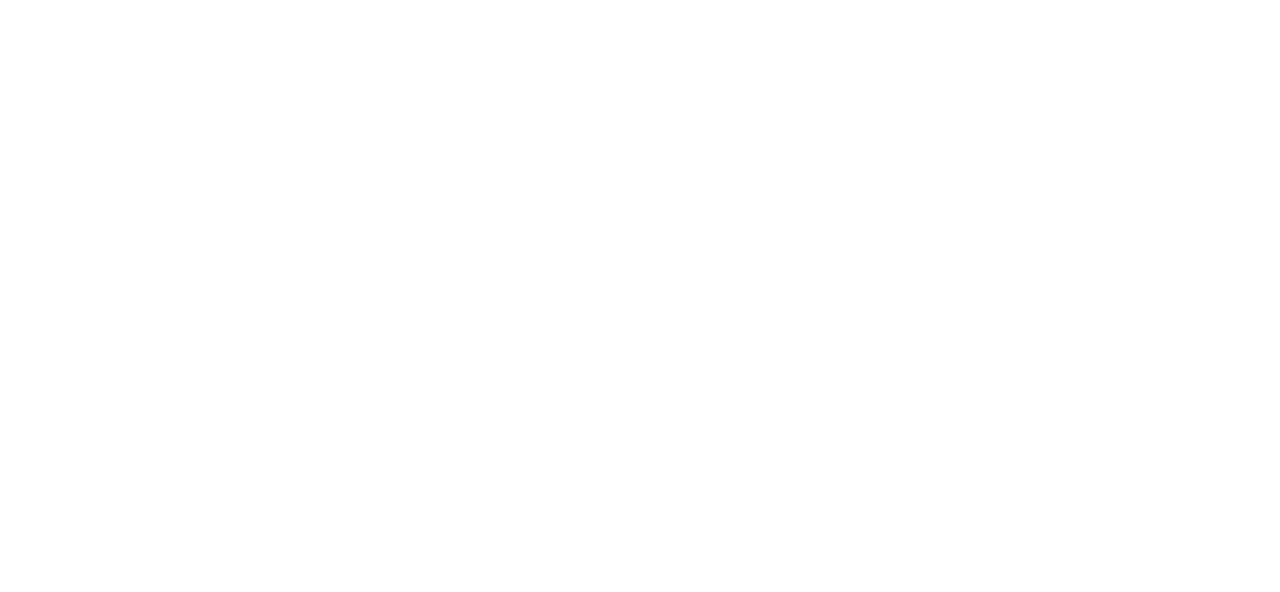
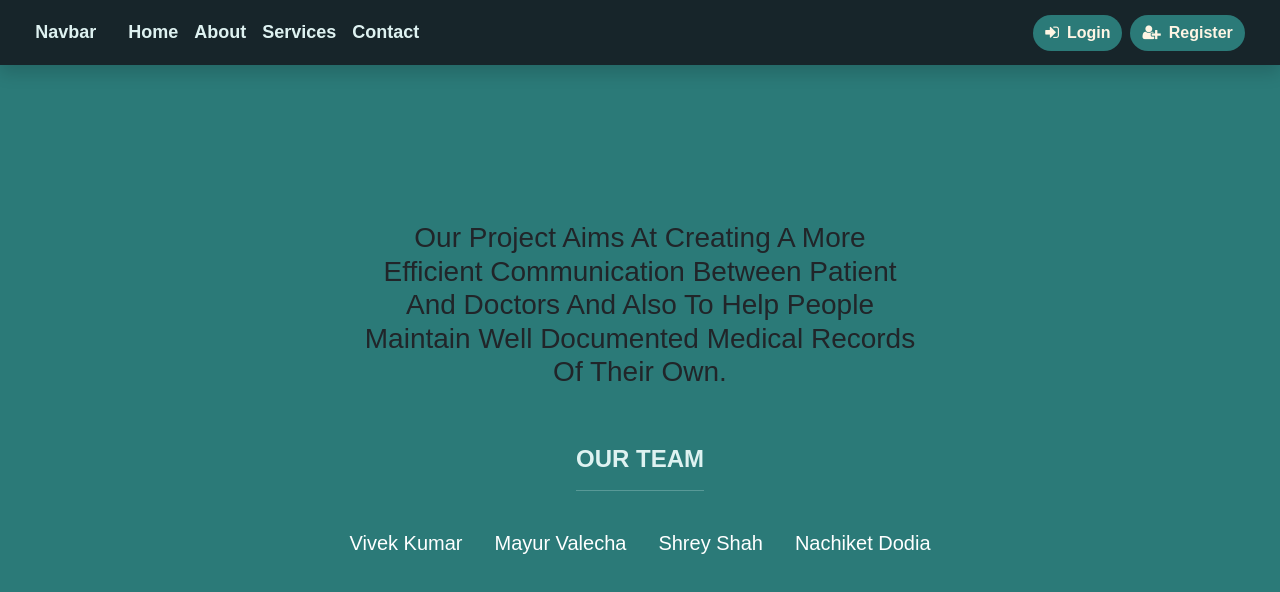
Before and after one commit to vivek2293/MediLocker, a React (Create React App) app in the folder frontend/: page /about in a window 1280 px wide. Before the commit this address had no page. Shown: the top 592 px of the page. Built offline with nearby package versions, Linux system fonts and the light colour scheme.

Commit message:
added about page

```diff
--- a/frontend/src/App.jsx
+++ b/frontend/src/App.jsx
@@ -1,6 +1,7 @@
 import React from "react";
 import "./App.css";
 import Home from "./components/Home";
+import About from "./components/About";
 import Navbar from "./components/Navbar";
 import { Routes, Route } from "react-router-dom";
 import LoginOption from "./components/LoginOption";
@@ -14,6 +15,7 @@ function App() {
     <>
       <Routes>
         <Route exact path="/" element={<><Navbar /><Home /></>} />
+        <Route exact path="/about" element={<><Navbar /><About /></>} />
         <Route exact path="/login" element={<><Navbar /><LoginOption message="Login" /></>} />
         <Route exact path="/login/patient" element={<><Navbar /><Login /></>} />
         <Route exact path="/login/doctor" element={<><Navbar /><AdminLogin /></>} />
--- a/frontend/src/components/About.jsx
+++ b/frontend/src/components/About.jsx
@@ -1,11 +1,29 @@
-import React from 'react'
-
+import React from "react";
+import "../css/about.css";
 function About() {
   return (
     <>
-
+      <section id="aboutArea" className="d-flex align-items-center">
+        <div className="container d-flex flex-column align-items-center">
+          <h3 className="text-center w-50">
+            Our Project Aims At Creating A More Efficient Communication Between
+            Patient And Doctors And Also To Help People Maintain Well Documented
+            Medical Records Of Their Own.
+          </h3>
+          <h4 className="mt-5 fw-bold" style={{color:"#DEF2F1"}}>
+            OUR TEAM
+            <hr />
+          </h4>
+          <div class="d-flex justify-content-between" style={{color:"#FEFFFF"}}>
+            <h5 class="p-3 ">Vivek Kumar</h5>
+            <h5 class="p-3 ">Mayur Valecha</h5>
+            <h5 class="p-3 ">Shrey Shah</h5>
+            <h5 class="p-3 ">Nachiket Dodia</h5>
+          </div>
+        </div>
+      </section>
     </>
-  )
+  );
 }
 
-export default About
+export default About;
--- /dev/null
+++ b/frontend/src/css/about.css
@@ -0,0 +1,5 @@
+#aboutArea{
+    background-color: #2B7A78;
+    height: 100vh;
+    /* color: #DEF2F1; */
+}
```
